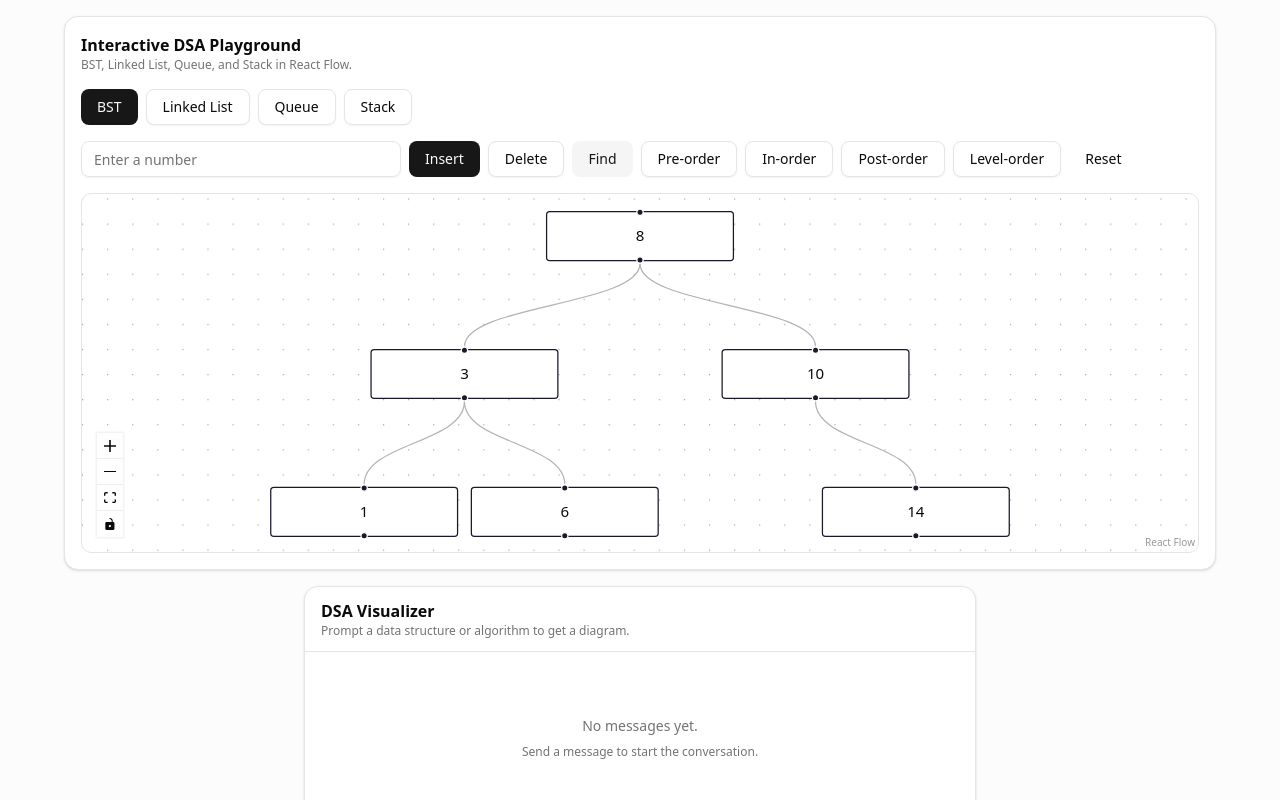
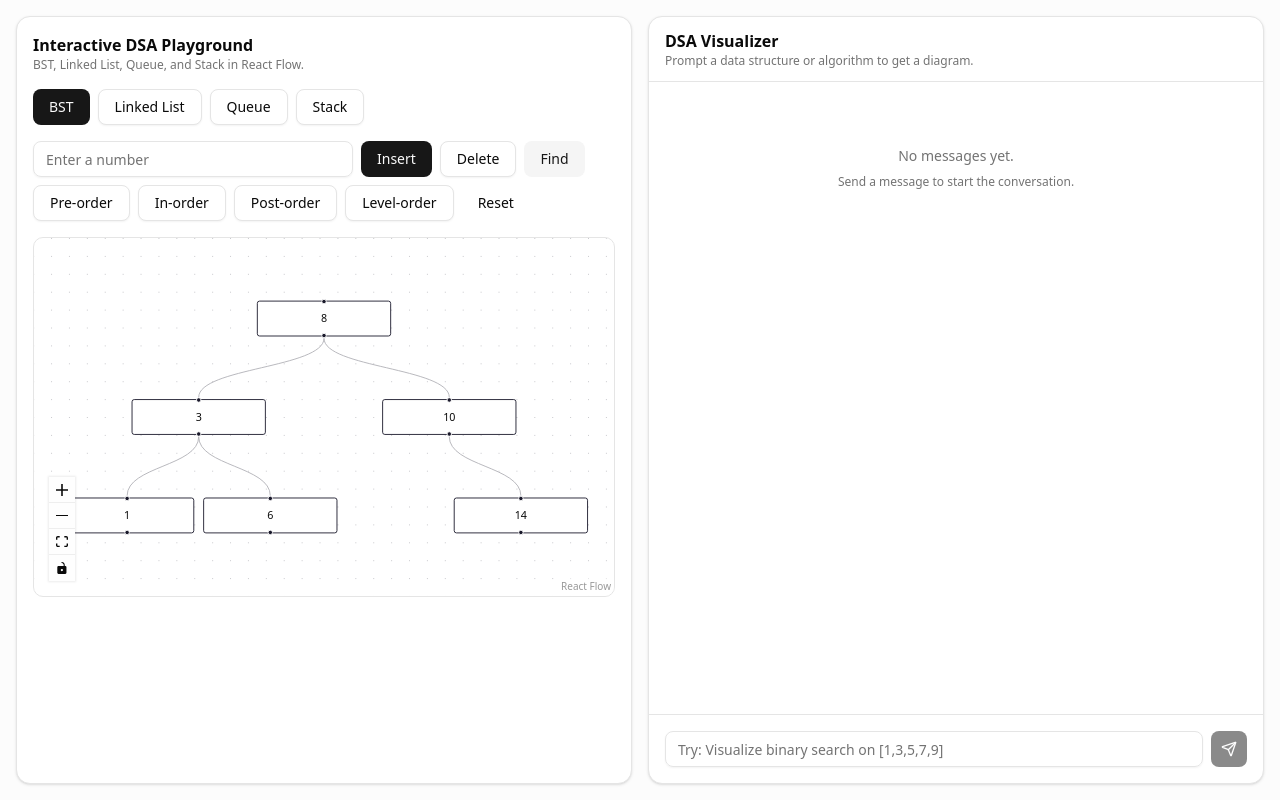
Before and after one commit to aparm539/calgaryhacks2026, a Next.js app: page / in a window 1280 px wide. Shown: the top 800 px of the page. Built offline with nearby package versions, Linux system fonts and the light colour scheme.

Commit message:
fix layout

```diff
--- a/app/page.tsx
+++ b/app/page.tsx
@@ -16,12 +16,16 @@ export default function Home() {
   };
 
   return (
-    <div className="flex min-h-screen flex-col items-center gap-4 bg-muted/30 p-4">
-      <DSAPlayground
-        key={`playground-${playgroundVersion}`}
-        externalUpdate={playgroundUpdate}
-      />
-      <ChatUI onPlaygroundUpdate={handlePlaygroundUpdate} />
+    <div className="flex h-screen flex-row gap-4 bg-muted/30 p-4">
+      <div className="flex-1">
+        <DSAPlayground
+          key={`playground-${playgroundVersion}`}
+          externalUpdate={playgroundUpdate}
+        />
+      </div>
+      <div className="flex-1">
+        <ChatUI onPlaygroundUpdate={handlePlaygroundUpdate} />
+      </div>
     </div>
   );
 }
--- a/components/chat-ui.tsx
+++ b/components/chat-ui.tsx
@@ -9,7 +9,7 @@ import { Button } from "@/components/ui/button";
 import { Input } from "@/components/ui/input";
 import { ScrollArea } from "@/components/ui/scroll-area";
 import { cn } from "@/lib/utils";
-import { Send } from "lucide-react";
+import { Send, ChevronDown } from "lucide-react";
 import type { PlaygroundUpdate, StructureMode } from "@/lib/dsa-playground-types";
 
 // A single chat message (user or assistant)
@@ -189,12 +189,25 @@ export function ChatUI({ onPlaygroundUpdate }: ChatUIProps) {
   const [messages, setMessages] = useState<Message[]>([]);
   const [input, setInput] = useState("");
   const [isLoading, setIsLoading] = useState(false);
+  const [collapsedMessages, setCollapsedMessages] = useState<Set<string>>(new Set());
   const scrollRef = useRef<HTMLDivElement>(null);
 
   // Auto-scroll to bottom when a new message arrives
   useEffect(() => {
     scrollRef.current?.scrollIntoView({ behavior: "smooth" });
   }, [messages]);
+
+  const toggleMessageCollapse = (messageId: string) => {
+    setCollapsedMessages((prev) => {
+      const next = new Set(prev);
+      if (next.has(messageId)) {
+        next.delete(messageId);
+      } else {
+        next.add(messageId);
+      }
+      return next;
+    });
+  };
 
   // Send the user message to /api/chat and process the response
   async function handleSubmit(e: React.FormEvent) {
@@ -264,23 +277,25 @@ export function ChatUI({ onPlaygroundUpdate }: ChatUIProps) {
   }
 
   return (
-    <div className="flex h-[calc(100vh-2rem)] w-full max-w-2xl flex-col rounded-xl border bg-card shadow-sm">
-      <div className="border-b px-4 py-3">
+    <div className="flex h-full w-full flex-col rounded-xl border bg-card shadow-sm">
+      <div className="border-b px-4 py-3 flex-shrink-0">
         <h2 className="font-semibold text-foreground">DSA Visualizer</h2>
         <p className="text-xs text-muted-foreground">
           Prompt a data structure or algorithm to get a diagram.
         </p>
       </div>
 
-      <ScrollArea className="flex-1 p-4">
-        <div className="flex flex-col gap-4">
+      <ScrollArea className="flex-1 overflow-hidden">
+        <div className="flex flex-col gap-4 p-4">
           {messages.length === 0 && (
             <div className="flex flex-col items-center justify-center gap-2 py-12 text-center text-muted-foreground">
               <p className="text-sm">No messages yet.</p>
               <p className="text-xs">Send a message to start the conversation.</p>
             </div>
           )}
-          {messages.map((msg) => (
+          {messages.map((msg) => {
+            const isCollapsed = collapsedMessages.has(msg.id);
+            return (
               <div
                 key={msg.id}
                 className={cn(
@@ -296,12 +311,29 @@ export function ChatUI({ onPlaygroundUpdate }: ChatUIProps) {
                       : "bg-muted text-foreground"
                   )}
                 >
-                <p className="whitespace-pre-wrap">
+                  <div className="flex items-start gap-2">
+                    <button
+                      onClick={() => toggleMessageCollapse(msg.id)}
+                      className="mt-0.5 flex-shrink-0 focus:outline-none"
+                      aria-label={isCollapsed ? "Expand message" : "Collapse message"}
+                    >
+                      <ChevronDown
+                        className={cn(
+                          "size-4 transition-transform duration-200",
+                          isCollapsed && "-rotate-90"
+                        )}
+                      />
+                    </button>
+                    {!isCollapsed && (
+                      <p className="whitespace-pre-wrap flex-1">
                         {stripCodeBlocks(msg.content)}
                       </p>
+                    )}
                   </div>
                 </div>
-          ))}
+              </div>
+            );
+          })}
           {isLoading && (
             <div className="flex justify-start">
               <div className="flex items-center gap-1.5 rounded-lg bg-muted px-4 py-2.5 text-sm text-muted-foreground">
@@ -317,7 +349,7 @@ export function ChatUI({ onPlaygroundUpdate }: ChatUIProps) {
 
       <form
         onSubmit={handleSubmit}
-        className="flex gap-2 border-t p-4"
+        className="flex gap-2 border-t p-4 flex-shrink-0"
       >
         <Input
           value={input}
--- a/components/dsa-playground.tsx
+++ b/components/dsa-playground.tsx
@@ -550,7 +550,7 @@ export function DSAPlayground({ externalUpdate }: DSAPlaygroundProps) {
   }, [isPlaying, activeFrames]);
 
   return (
-    <div className="flex w-full max-w-6xl flex-col gap-4 rounded-xl border bg-card p-4 shadow-sm">
+    <div className="flex h-full w-full flex-col gap-4 rounded-xl border bg-card p-4 shadow-sm">
       <div>
         <h2 className="font-semibold text-foreground">Interactive DSA Playground</h2>
         <p className="text-xs text-muted-foreground">
@@ -667,7 +667,9 @@ export function DSAPlayground({ externalUpdate }: DSAPlaygroundProps) {
         </div>
       )}
 
-      <FlowDiagram key={`${mode}-${flowCode}`} code={flowCode} />
+      <div className="flex-1 overflow-hidden">
+        <FlowDiagram key={`${mode}-${flowCode}`} code={flowCode} />
+      </div>
     </div>
   );
 }
```
Also changed, not shown: 1 other file (tests, documents, lock files or other folders). Lines whose indentation alone changed are shown as unchanged.
